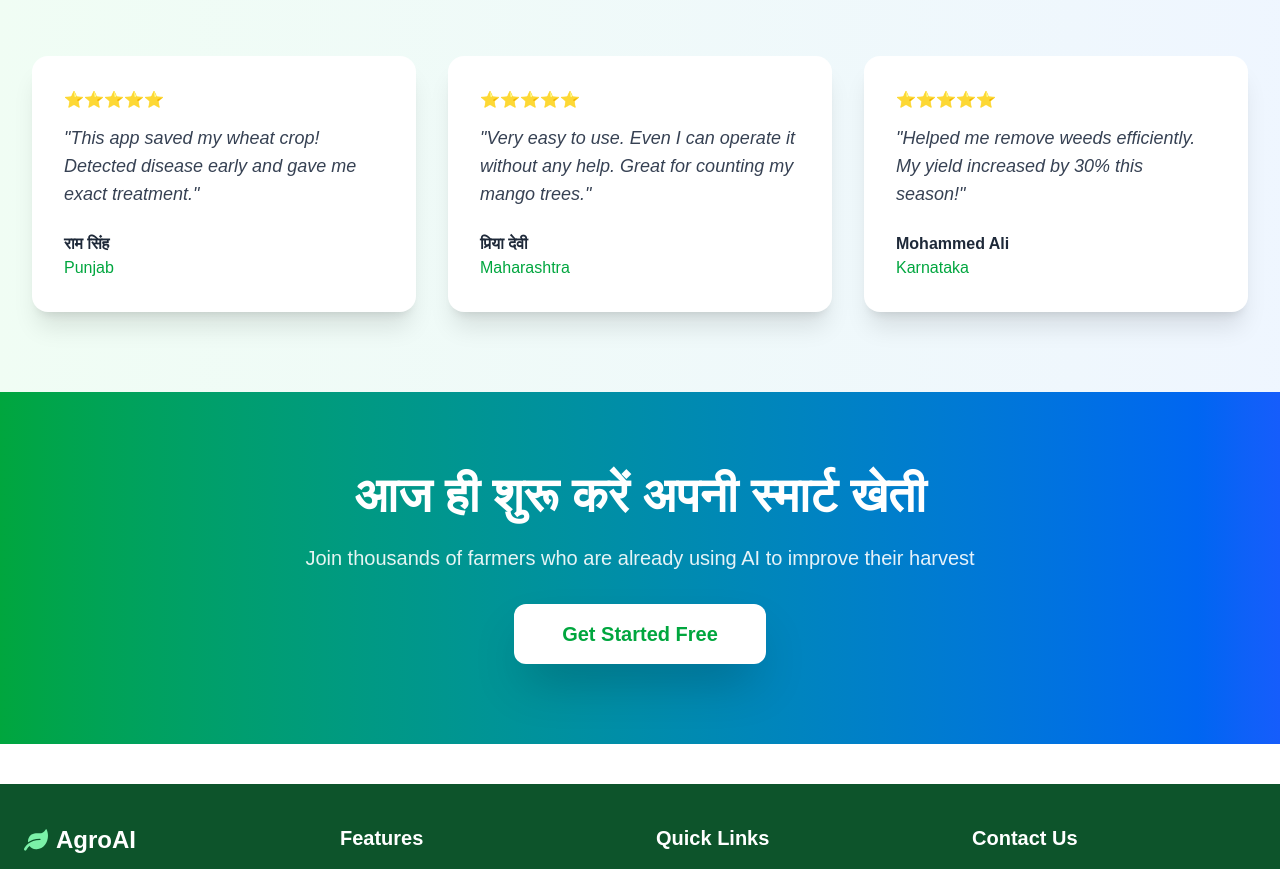
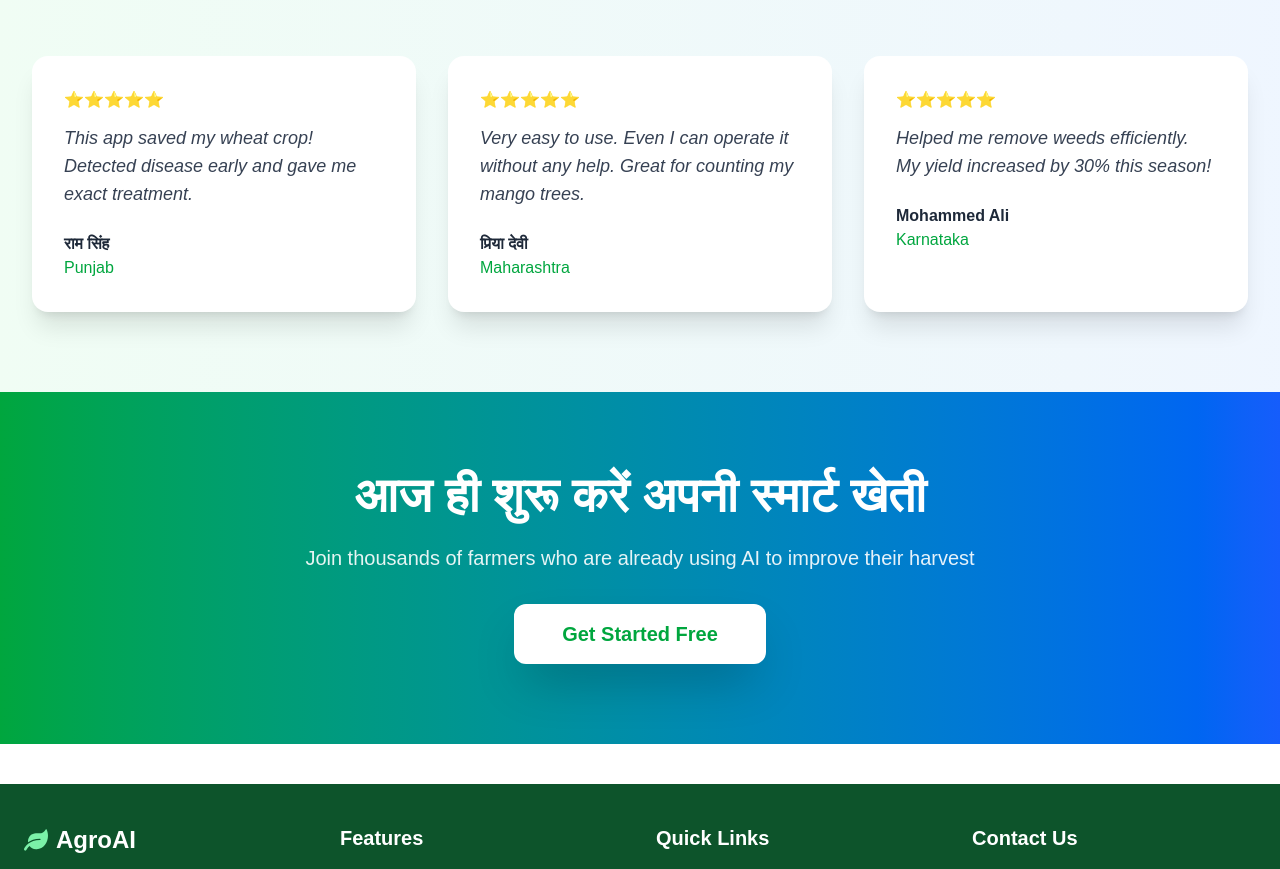
Before and after one commit to kunal12kumar/plantae.ai, a Next.js app: page /landingpage in a window 1280 px wide. Shown: the part 3400-4269 px from the top of the page. Built offline with nearby package versions, Linux system fonts and the light colour scheme.

Commit message:
removing error

```diff
--- a/src/app/landingpage/page.js
+++ b/src/app/landingpage/page.js
@@ -302,7 +302,7 @@ export default function FarmTechLanding() {
                     <div key={i} className="w-5 h-5 text-yellow-400">⭐</div>
                   ))}
                 </div>
-                <p className="text-gray-700 mb-6 text-lg italic">"{testimonial.text}"</p>
+                <p className="text-gray-700 mb-6 text-lg italic">{testimonial.text}</p>
                 <div>
                   <p className="font-bold text-gray-800">{testimonial.name}</p>
                   <p className="text-green-600">{testimonial.location}</p>
```
